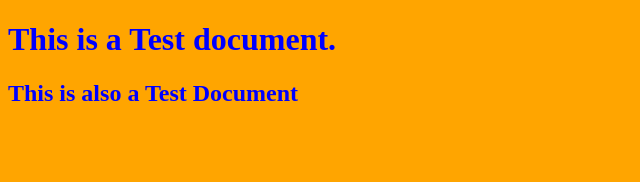
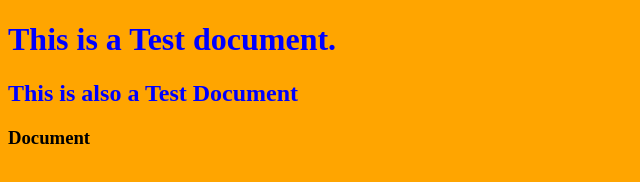
Before and after one commit to roysunanda/git-test, a plain HTML site: page index.html in a window 1280 px wide. Shown: the whole page, without its empty margins (0-640 px from the left). Drawn offline with Linux system fonts and the light colour scheme.

Commit message:
h3 document added

```diff
--- a/index.html
+++ b/index.html
@@ -11,6 +11,7 @@
 <body>
     <h1>This is a Test document.</h1>
     <h2>This is also a Test Document</h2>
+    <h3>Document</h3>
 </body>
 
 </html>
```
